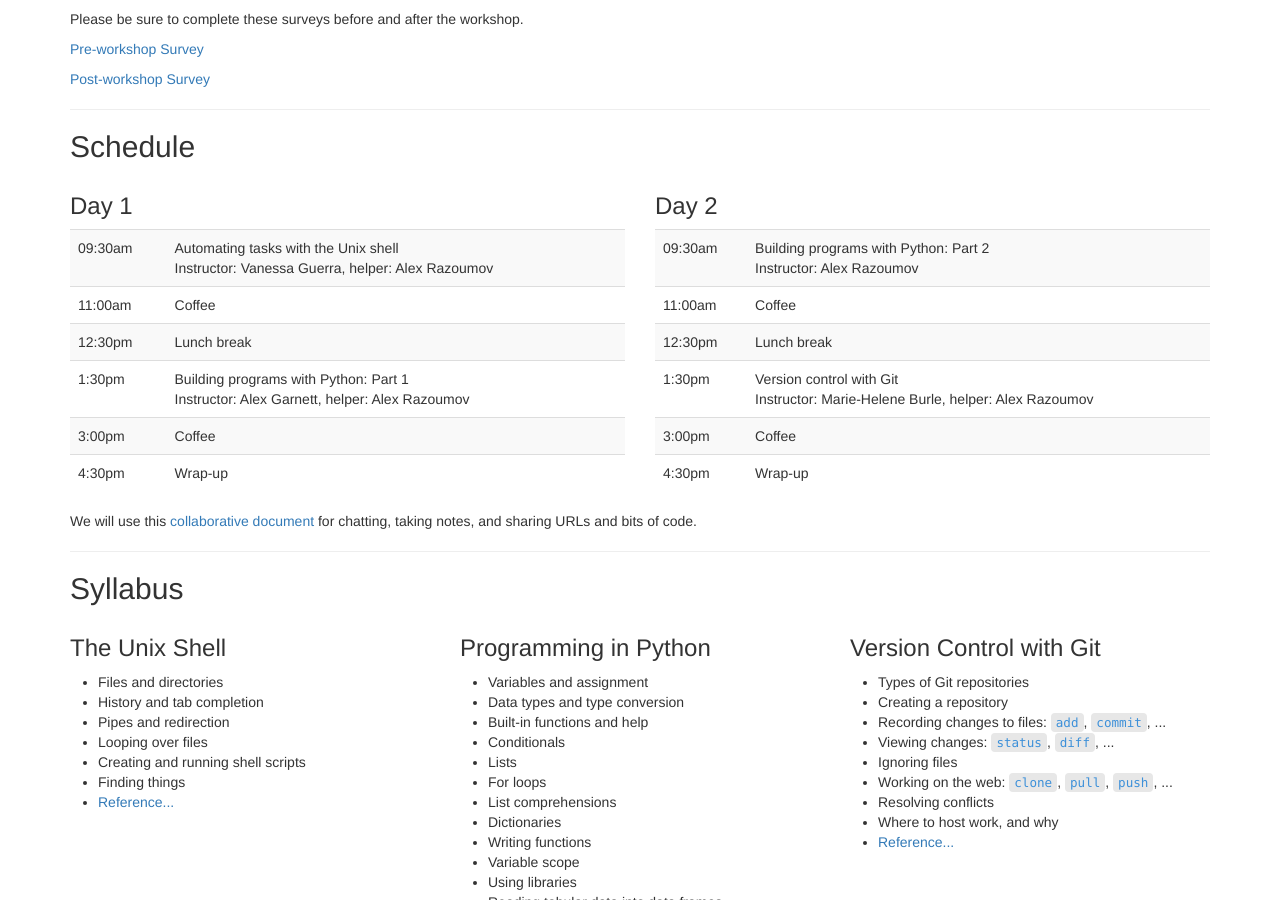
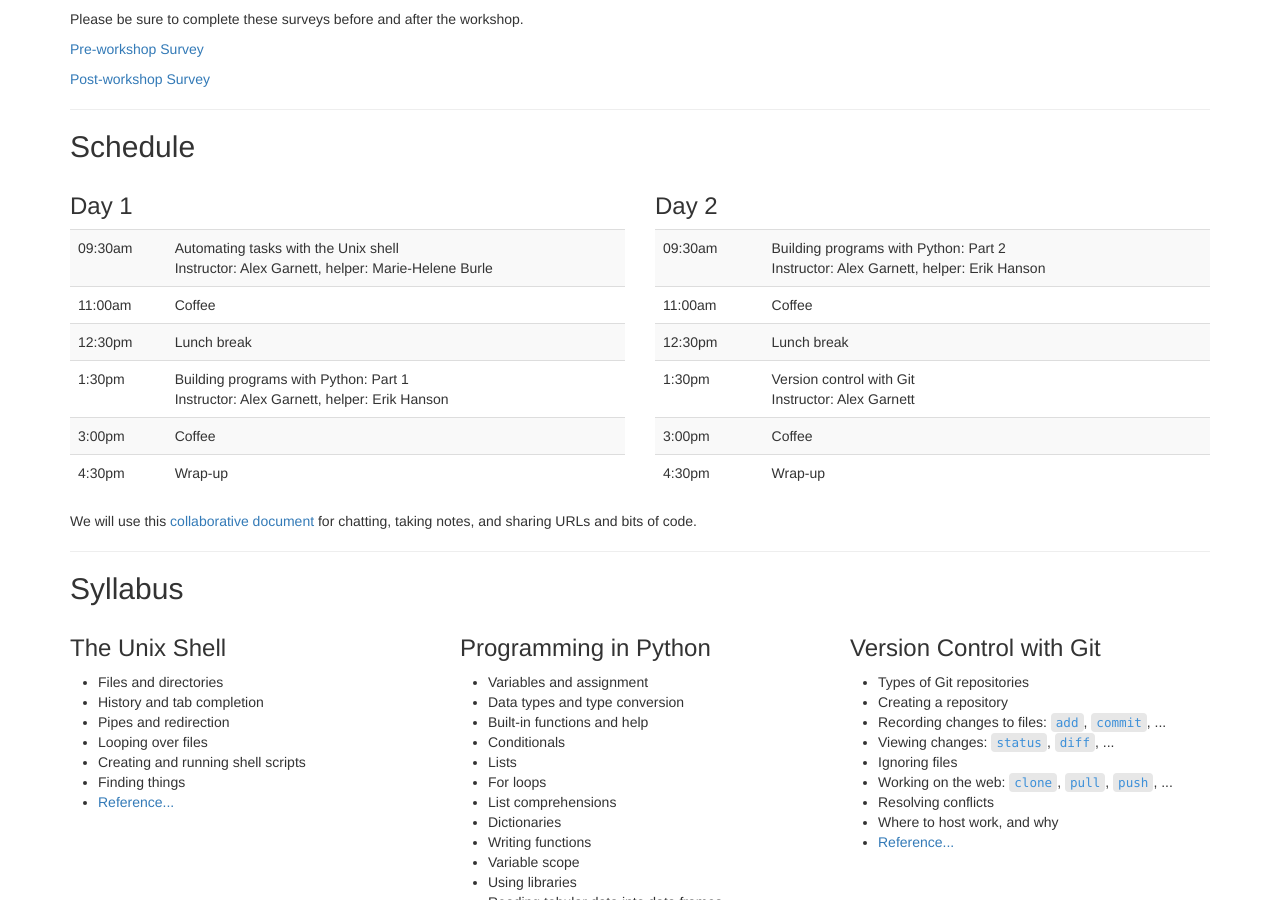
Before and after one commit to axfelix/2018-10-30-sfu-swc, a Jekyll site: the page built from index.md, in a window 1280 px wide and 900 px high, scrolled down 859 px. Built offline with Jekyll 4.4.1, drawn with Linux system fonts in a browser that asks for light colours.

Commit message:
change names in schedule

```diff
--- a/_includes/sc/schedule.html
+++ b/_includes/sc/schedule.html
@@ -2,12 +2,12 @@
   <div class="col-md-6">
     <h3>Day 1</h3>
     <table class="table table-striped">
-      <tr> <td>09:30am</td>  <td>Automating tasks with the Unix shell <br>Instructor: Vanessa Guerra,
-	  helper: Alex Razoumov</td> </tr>
+      <tr> <td>09:30am</td>  <td>Automating tasks with the Unix shell <br>Instructor: Alex Garnett,
+	  helper: Marie-Helene Burle</td> </tr>
       <tr> <td>11:00am</td>  <td>Coffee</td> </tr>
       <tr> <td>12:30pm</td>  <td>Lunch break</td> </tr>
       <tr> <td>1:30pm</td>  <td>Building programs with Python: Part 1 <br>Instructor: Alex Garnett,
-	  helper: Alex Razoumov</td> </tr>
+	  helper: Erik Hanson</td> </tr>
       <tr> <td>3:00pm</td>  <td>Coffee</td> </tr>
       <tr> <td>4:30pm</td>  <td>Wrap-up</td> </tr>
     </table>
@@ -15,11 +15,11 @@
   <div class="col-md-6">
     <h3>Day 2</h3>
     <table class="table table-striped">
-      <tr> <td>09:30am</td>  <td>Building programs with Python: Part 2 <br> Instructor: Alex Razoumov </td> </tr>
+      <tr> <td>09:30am</td>  <td>Building programs with Python: Part 2 <br> Instructor: Alex Garnett,
+	      helper: Erik Hanson</td> </tr>
       <tr> <td>11:00am</td>  <td>Coffee</td> </tr>
       <tr> <td>12:30pm</td>  <td>Lunch break</td> </tr>
-      <tr> <td>1:30pm</td>  <td>Version control with Git <br> Instructor: Marie-Helene Burle, helper:
-	  Alex Razoumov</td> </tr>
+      <tr> <td>1:30pm</td>  <td>Version control with Git <br> Instructor: Alex Garnett</td> </tr>
       <tr> <td>3:00pm</td>  <td>Coffee</td> </tr>
       <tr> <td>4:30pm</td>  <td>Wrap-up</td> </tr>
     </table>
```
